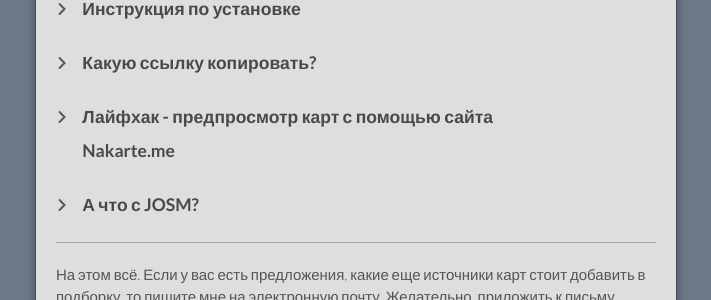
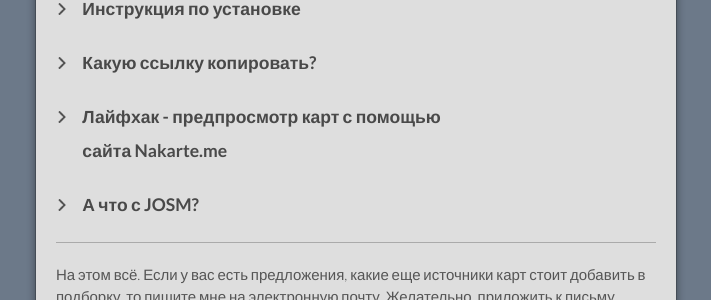
Before and after one commit to nnngrach/AnyGIS_Site, a Jekyll site: the page built from Web/Html/Desktop_ru.md, in a window 1280 px wide. Shown: the part 897-1197 px from the top of the page, without its empty margins (284-995 px from the left). Built offline with Jekyll 4.4.1, drawn with Linux system fonts in a browser that asks for light colours.

Commit message:
Update accordeonMenu.css

```diff
--- a/Web/Css/accordeonMenu.css
+++ b/Web/Css/accordeonMenu.css
@@ -32,7 +32,7 @@ label:hover {
 }
 
 label {
-	width: 100%;
+	width: 80%;
 	display: block;
 	z-index: 3;
 	position: relative;
@@ -78,7 +78,7 @@ label {
 	padding: 0 1em;
 	font-weight: bold;
 	color: #494949;
-	width: 100%;
+	width: 80%;
 }
 
 
```
